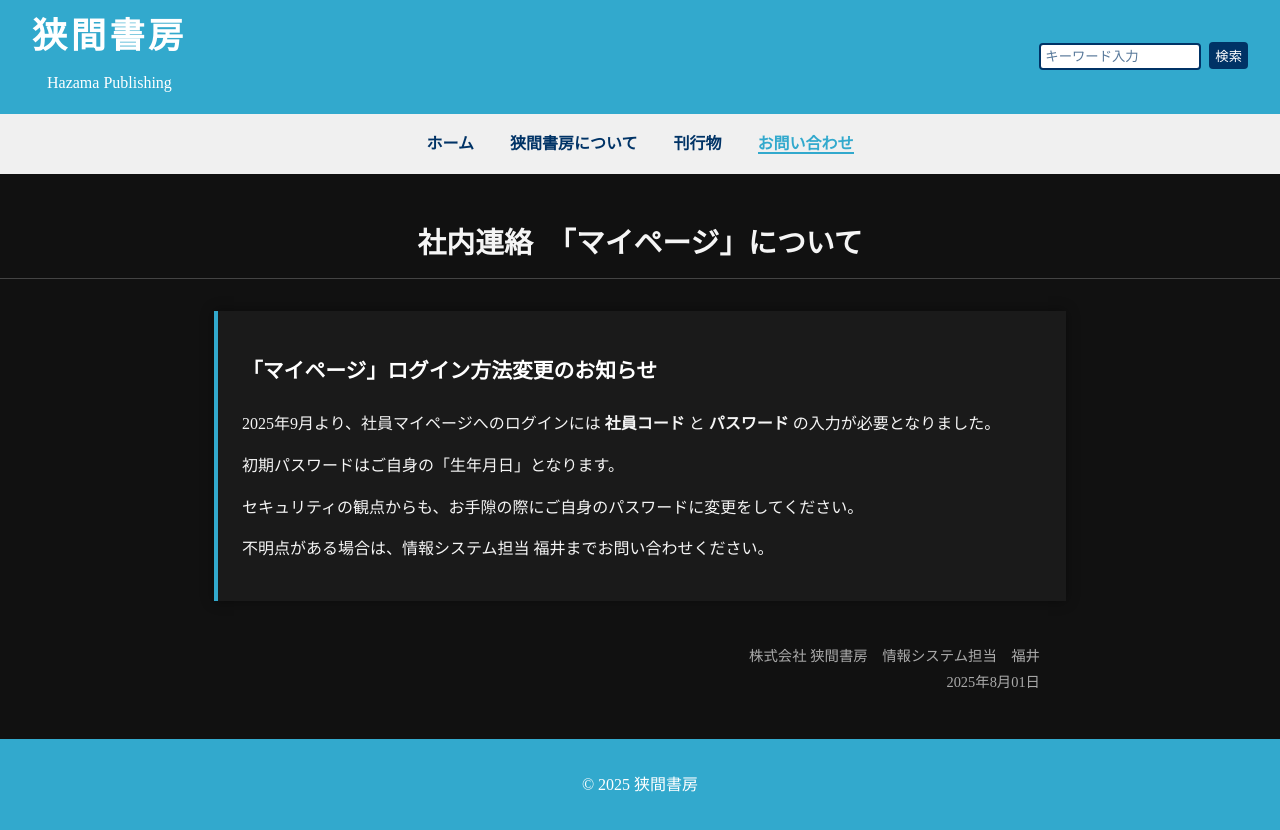
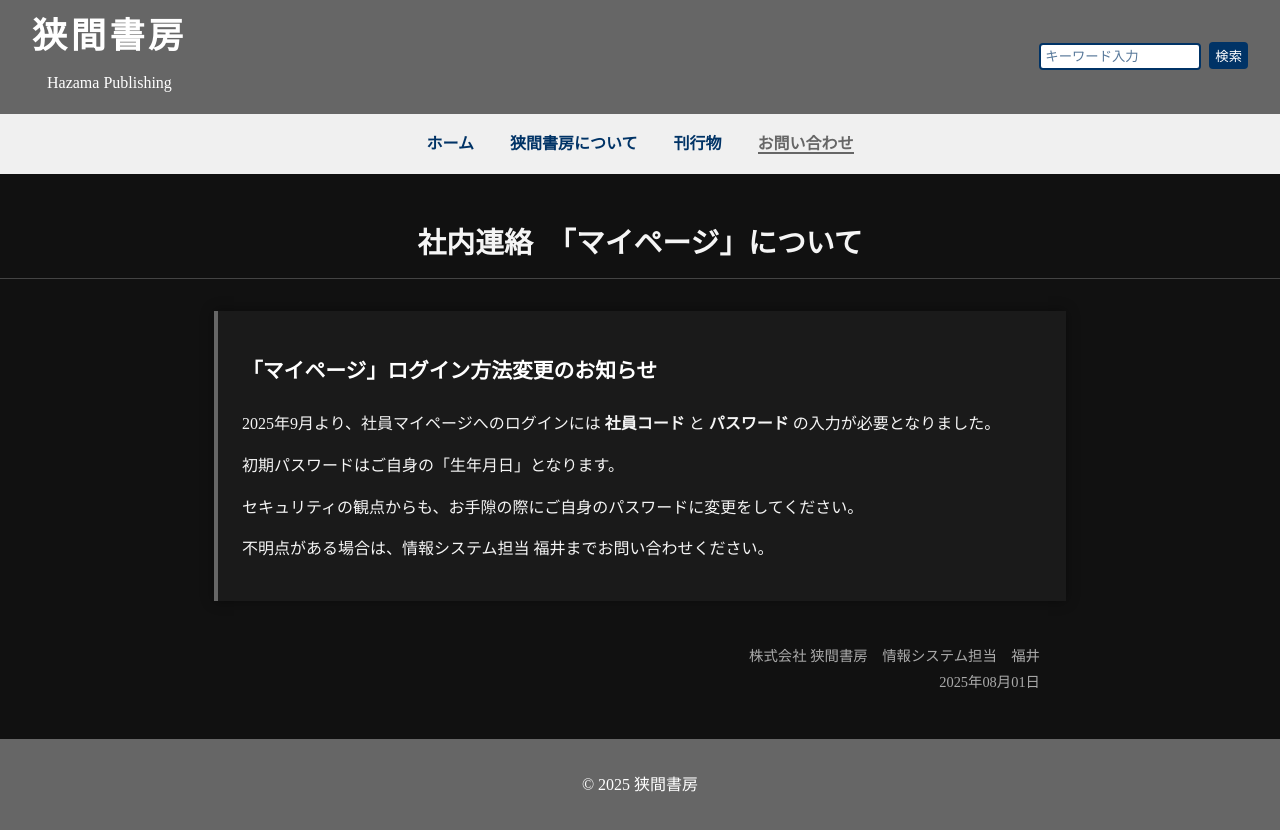
Before and after one commit to hazamashobo/aboutmypage, a plain HTML site: page index.html in a window 1280 px wide. Drawn offline with Linux system fonts and the light colour scheme.

Commit message:
Update index.html

```diff
--- a/index.html
+++ b/index.html
@@ -19,7 +19,7 @@
       justify-content: space-between;
       align-items: center;
       padding: 1em 2em;
-      background-color: #32a9cd;
+      background-color: #666;
       color: #fff;
     }
     .title-wrapper {
@@ -82,11 +82,11 @@
       font-weight: bold;
     }
     nav a:hover {
-      color: #32a9cd;
+      color: #666;
     }
     nav a.active {
-      color: #32a9cd;
-      border-bottom: 2px solid #32a9cd;
+      color: #666;
+      border-bottom: 2px solid #666;
     }
 
     /* コンテンツ */
@@ -103,7 +103,7 @@
       margin: 2em auto;
       padding: 1.5em;
       background-color: #1a1a1a;
-      border-left: 4px solid #32a9cd;
+      border-left: 4px solid #666;
       box-shadow: 0 0 12px rgba(0,0,0,0.4);
     }
     .notice h2 {
@@ -125,7 +125,7 @@
     }
 
     footer {
-      background-color: #32a9cd;
+      background-color: #666;
       color: #ffffff;
       text-align: center;
       padding: 1em;
@@ -166,7 +166,7 @@
 
   <div class="footer2">
     株式会社 狭間書房　情報システム担当　福井<br>
-    2025年8月01日
+    2025年08月01日
   </div>
 
   <footer>
```
